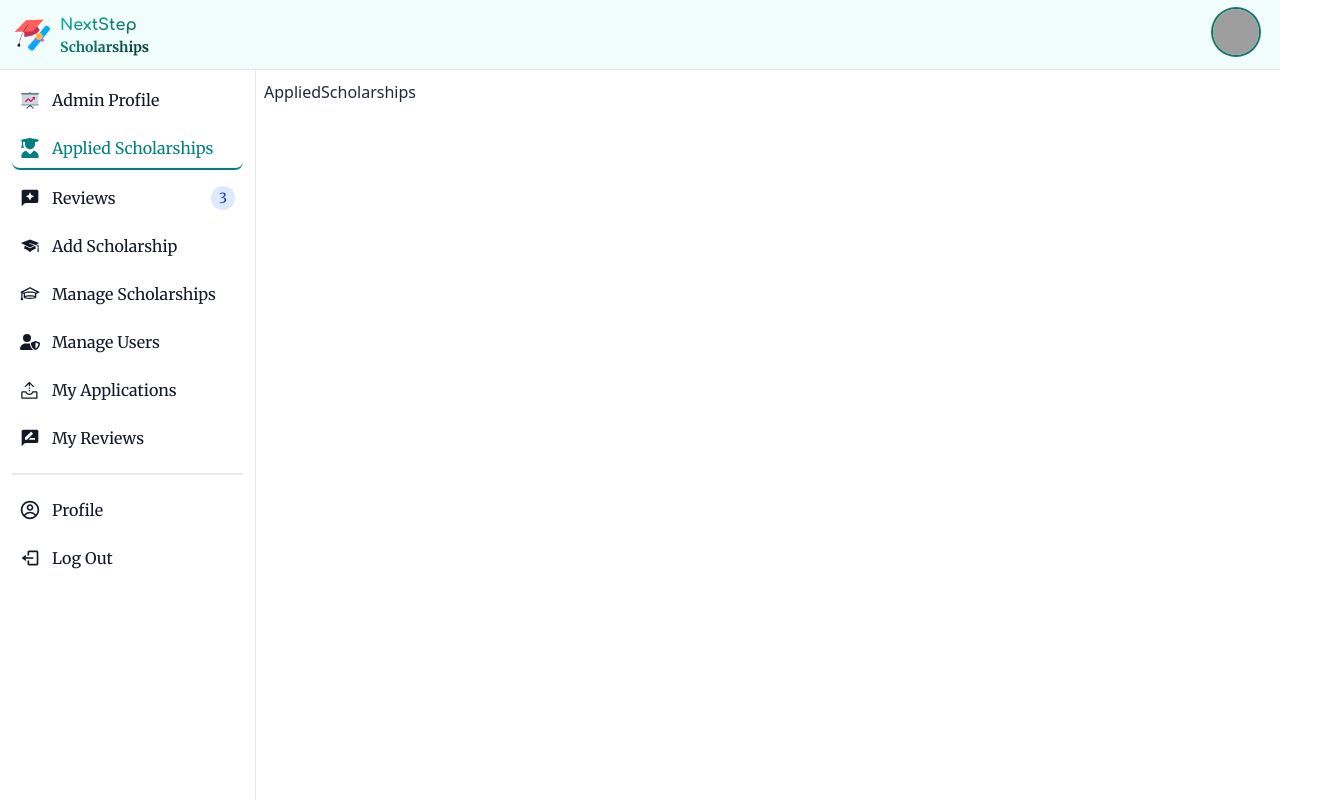
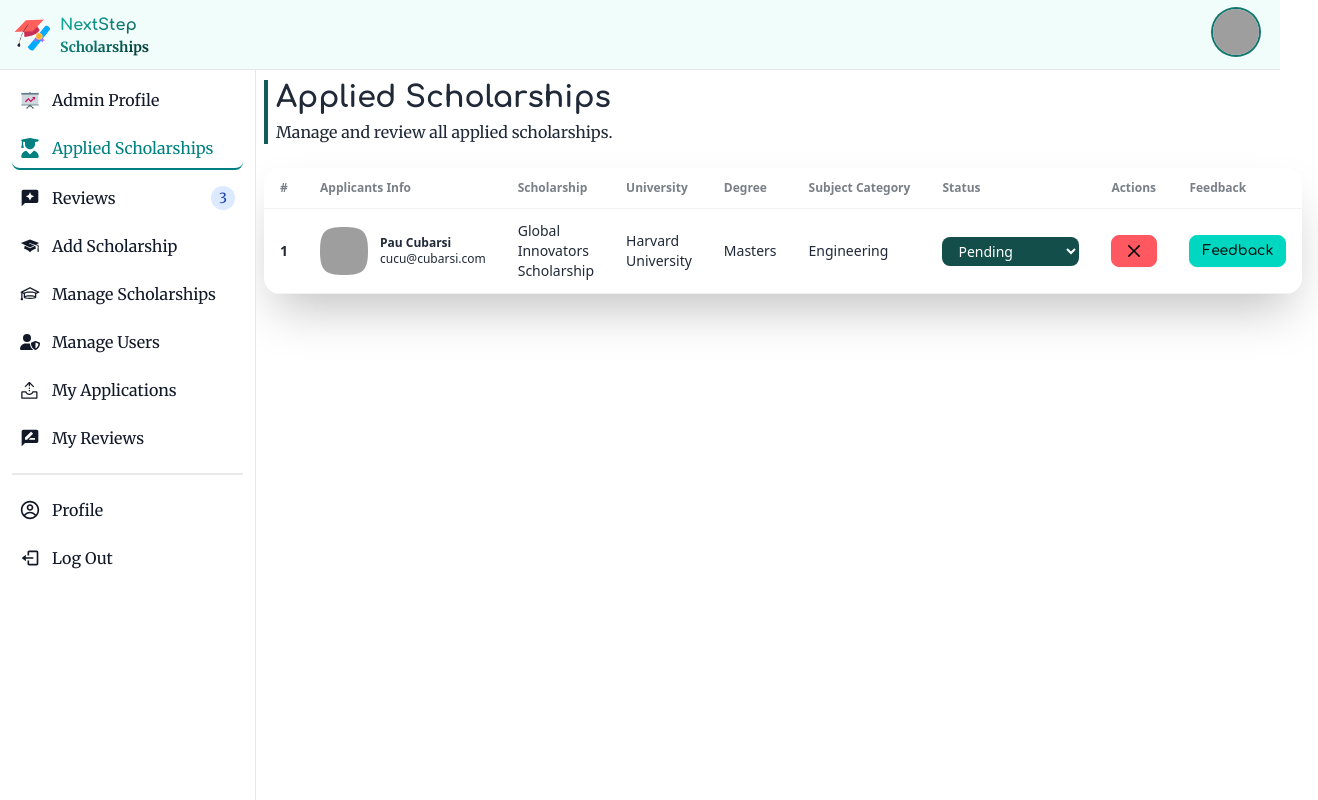
Before and after one commit to jubayerahmmad/NextStep-Scholarships-Client, a React (Vite) app: page /dashboard/appliedScholarships in a window 1280 px wide. Shown: the whole page, 1318 px wide, since content can reach past the window. Built offline with nearby package versions, Linux system fonts and the light colour scheme; grey boxes are pictures that could not be loaded; a web font is replaced by a local one.

Commit message:
users ,applied scholarships design

```diff
--- a/src/Pages/AdminPages/AllUsers.jsx
+++ b/src/Pages/AdminPages/AllUsers.jsx
@@ -1,5 +1,36 @@
+import Heading from "../../components/Heading";
+import UsersTableRow from "../../components/TableRows/UsersTableRow";
+
 const AllUsers = () => {
-  return <div>AllUsers</div>;
+  return (
+    <div>
+      <Heading
+        Heading="Registered Users"
+        subHeading="View and manage all registered users on the platform"
+      ></Heading>
+      {/* table */}
+      <div className="max-w-7xl mx-auto my-6">
+        <div className="overflow-x-auto shadow-2xl rounded-2xl animate__animated animate__fadeInUp">
+          <table className="table ">
+            {/* head */}
+            <thead className="">
+              <tr>
+                <th>#</th>
+                <th>User Info</th>
+                <th>User Email</th>
+                <th>Role</th>
+                <th>Actions</th>
+              </tr>
+            </thead>
+            <tbody>
+              {/* row*/}
+              <UsersTableRow></UsersTableRow>
+            </tbody>
+          </table>
+        </div>
+      </div>
+    </div>
+  );
 };
 
 export default AllUsers;
--- a/src/Pages/CommonPage/AllReviews.jsx
+++ b/src/Pages/CommonPage/AllReviews.jsx
@@ -19,7 +19,7 @@ const AllReviews = () => {
                 <th>Reviewer</th>
                 <th>Comment</th>
                 <th>University</th>
-                <th>Category</th>
+                <th>Subject Category</th>
                 <th>Date</th>
                 <th>Actions</th>
               </tr>
--- a/src/Pages/CommonPage/AppliedScholarships.jsx
+++ b/src/Pages/CommonPage/AppliedScholarships.jsx
@@ -1,5 +1,40 @@
+import Heading from "../../components/Heading";
+import AppliedScholarshipRow from "../../components/TableRows/AppliedScholarshipRow";
+
 const AppliedScholarships = () => {
-  return <div>AppliedScholarships</div>;
+  return (
+    <div>
+      <Heading
+        Heading="Applied Scholarships"
+        subHeading="Manage and review all applied scholarships."
+      ></Heading>
+      {/* table */}
+      <div className="max-w-7xl mx-auto my-6">
+        <div className="overflow-x-auto shadow-2xl rounded-2xl animate__animated animate__fadeInUp">
+          <table className="table ">
+            {/* head */}
+            <thead className="">
+              <tr>
+                <th>#</th>
+                <th>Applicants Info</th>
+                <th>Scholarship</th>
+                <th>University</th>
+                <th>Degree</th>
+                <th>Subject Category</th>
+                <th>Status</th>
+                <th>Actions</th>
+                <th>Feedback</th>
+              </tr>
+            </thead>
+            <tbody>
+              {/* row*/}
+              <AppliedScholarshipRow></AppliedScholarshipRow>
+            </tbody>
+          </table>
+        </div>
+      </div>
+    </div>
+  );
 };
 
 export default AppliedScholarships;
--- a/src/Pages/CommonPage/ManageScholarships.jsx
+++ b/src/Pages/CommonPage/ManageScholarships.jsx
@@ -21,7 +21,7 @@ const ManageScholarships = () => {
                 <th>Scholarship</th>
                 <th>University</th>
                 <th>Degree</th>
-                <th>Category</th>
+                <th>Subject Category</th>
                 <th>Fees</th>
                 <th>Actions</th>
               </tr>
--- /dev/null
+++ b/src/components/TableRows/AppliedScholarshipRow.jsx
@@ -0,0 +1,52 @@
+import { RxCross2 } from "react-icons/rx";
+
+const AppliedScholarshipRow = () => {
+  return (
+    <tr className="hover">
+      <th>1</th>
+      <td>
+        <div className="flex items-center gap-3">
+          <div className="avatar">
+            <div className="mask mask-squircle h-8 w-8 lg:h-12 lg:w-12">
+              <img
+                src="https://i.ibb.co.com/cDJwpsZ/Pau-Cubarsi.jpg"
+                alt="Avatar"
+              />
+            </div>
+          </div>
+          <div>
+            <div className="font-bold text-xs">Pau Cubarsi</div>
+            <div className="text-xs">cucu@cubarsi.com</div>
+          </div>
+        </div>
+      </td>
+      <td>Global Innovators Scholarship</td>
+      <td>Harvard University</td>
+      <td>Masters</td>
+      <td>Engineering</td>
+      <td>
+        <select
+          defaultValue={"Pending"}
+          className="px-3 py-1 rounded-lg bg-teal-900 text-white"
+        >
+          <option value="">Update Status</option>
+          <option value="Pending">Pending</option>
+          <option value="Processing">Processing</option>
+          <option value="Completed">Completed</option>
+        </select>
+      </td>
+      <td>
+        <div className="flex">
+          <button className="btn btn-error btn-sm">
+            <RxCross2 size={20} />
+          </button>
+        </div>
+      </td>
+      <td>
+        <button className="btn btn-sm btn-accent">Feedback</button>
+      </td>
+    </tr>
+  );
+};
+
+export default AppliedScholarshipRow;
--- a/src/components/TableRows/ManageScholarshipRow.jsx
+++ b/src/components/TableRows/ManageScholarshipRow.jsx
@@ -12,15 +12,15 @@ const ManageScholarshipRow = () => {
       <td>Engineering</td>
       <td>$99</td>
       <td>
-        <div className="flex">
-          <button className="btn btn-ghost btn-xs">
-            <FaInfoCircle size={16} />{" "}
+        <div className="flex gap-2">
+          <button className="btn btn-success btn-sm">
+            <FaInfoCircle size={20} />{" "}
           </button>
-          <button className="btn btn-ghost btn-xs">
-            <FaEdit size={16} />{" "}
+          <button className="btn btn-outline btn-sm">
+            <FaEdit size={20} />{" "}
           </button>
-          <button className="btn btn-ghost btn-xs">
-            <GiCancel size={16} />
+          <button className="btn btn-error btn-sm">
+            <GiCancel size={20} />
           </button>
         </div>
       </td>
--- a/src/components/TableRows/MyApplicationsRow.jsx
+++ b/src/components/TableRows/MyApplicationsRow.jsx
@@ -9,13 +9,13 @@ const MyApplicationsRow = () => {
           <div className="avatar">
             <div className="mask mask-squircle h-8 w-8 lg:h-12 lg:w-12">
               <img
-                src="https://img.daisyui.com/images/profile/demo/2@94.webp"
-                alt="Avatar Tailwind CSS Component"
+                src="https://i.ibb.co.com/cDJwpsZ/Pau-Cubarsi.jpg"
+                alt="user profile"
               />
             </div>
           </div>
           <div>
-            <div className="font-bold">Harvard University</div>
+            <div className="font-bold text-xs">Harvard University</div>
             <div className="opacity-50">United States</div>
           </div>
         </div>
@@ -23,7 +23,7 @@ const MyApplicationsRow = () => {
       <td>
         Masters
         <br />
-        <span className="badge badge-ghost badge-xs">Engineering</span>
+        <span className="badge badge-ghost badge-xs text-xs">Engineering</span>
       </td>
       <td>
         <div className="flex flex-wrap">
@@ -43,19 +43,19 @@ const MyApplicationsRow = () => {
       <td>Pending</td>
       <td>
         <div className="flex">
-          <button className="btn btn-ghost btn-xs">
-            <FaInfoCircle size={16} />{" "}
+          <button className="btn btn-ghost btn-sm">
+            <FaInfoCircle size={20} />{" "}
           </button>
-          <button className="btn btn-ghost btn-xs">
-            <FaEdit size={16} />{" "}
+          <button className="btn btn-ghost btn-sm">
+            <FaEdit size={20} />{" "}
           </button>
-          <button className="btn btn-ghost btn-xs">
-            <GiCancel size={16} />
+          <button className="btn btn-ghost btn-sm">
+            <GiCancel size={20} />
           </button>
         </div>
       </td>
       <td>
-        <button className="btn btn-xs btn-accent">Review</button>
+        <button className="btn btn-sm btn-accent">Review</button>
       </td>
     </tr>
   );
--- /dev/null
+++ b/src/components/TableRows/UsersTableRow.jsx
@@ -0,0 +1,45 @@
+import { MdDelete } from "react-icons/md";
+
+const UsersTableRow = () => {
+  return (
+    <tr className="hover">
+      <th>1</th>
+      <td>
+        <div className="flex items-center gap-3">
+          <div className="avatar">
+            <div className="mask mask-squircle h-8 w-8 lg:h-12 lg:w-12">
+              <img
+                src="https://i.ibb.co.com/cDJwpsZ/Pau-Cubarsi.jpg"
+                alt="Avatar"
+              />
+            </div>
+          </div>
+          <div>
+            <div className="font-bold text-xs">Pau Cubarsi</div>
+          </div>
+        </div>
+      </td>
+      <td>cucu@cubarsi.com</td>
+      <td>
+        <select
+          defaultValue={"User"}
+          className="px-3 py-1 rounded-lg bg-teal-900 text-white"
+        >
+          <option value="">Change Role</option>
+          <option value="User">User</option>
+          <option value="Moderator">Moderator</option>
+          <option value="Admin">Admin</option>
+        </select>
+      </td>
+      <td>
+        <div className="flex">
+          <button className="btn btn-error btn-sm">
+            <MdDelete size={20} />
+          </button>
+        </div>
+      </td>
+    </tr>
+  );
+};
+
+export default UsersTableRow;
```
